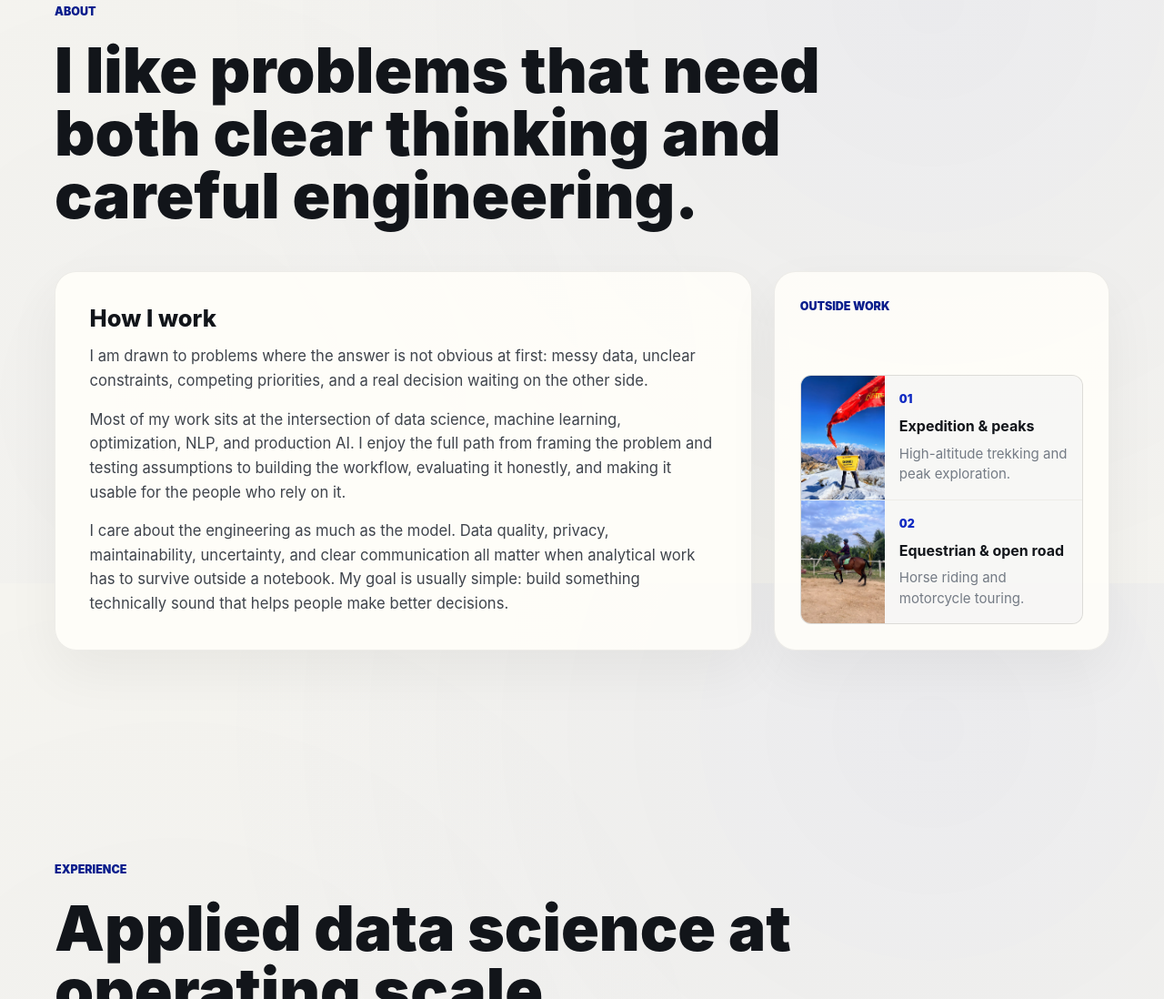
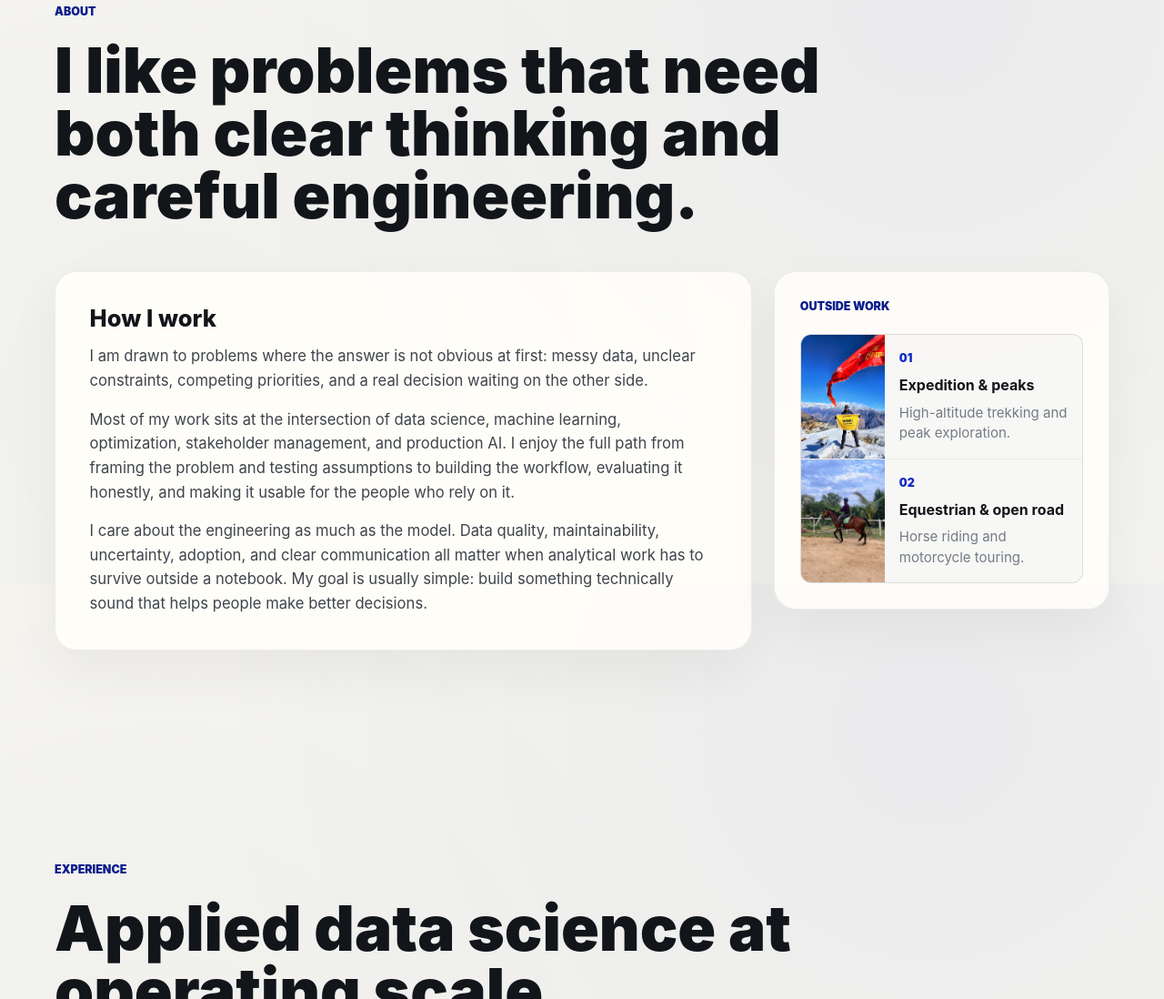
Before and after one commit to anudeep-peela/anudeep-peela.github.io, a website: page index.html in a window 1280 px wide. Shown: the part 959-2057 px from the top of the page at 91% size. Drawn offline with Linux system fonts and the light colour scheme.

Commit message:
Tighten about card spacing and copy

```diff
--- a/index.html
+++ b/index.html
@@ -113,8 +113,8 @@
                 <article class="about-card about-story">
                     <h3>How I work</h3>
                     <p>I am drawn to problems where the answer is not obvious at first: messy data, unclear constraints, competing priorities, and a real decision waiting on the other side.</p>
-                    <p>Most of my work sits at the intersection of data science, machine learning, optimization, NLP, and production AI. I enjoy the full path from framing the problem and testing assumptions to building the workflow, evaluating it honestly, and making it usable for the people who rely on it.</p>
-                    <p>I care about the engineering as much as the model. Data quality, privacy, maintainability, uncertainty, and clear communication all matter when analytical work has to survive outside a notebook. My goal is usually simple: build something technically sound that helps people make better decisions.</p>
+                    <p>Most of my work sits at the intersection of data science, machine learning, optimization, stakeholder management, and production AI. I enjoy the full path from framing the problem and testing assumptions to building the workflow, evaluating it honestly, and making it usable for the people who rely on it.</p>
+                    <p>I care about the engineering as much as the model. Data quality, maintainability, uncertainty, adoption, and clear communication all matter when analytical work has to survive outside a notebook. My goal is usually simple: build something technically sound that helps people make better decisions.</p>
                 </article>
 
                 <aside class="about-card about-side" aria-label="Outside work">
--- a/style.css
+++ b/style.css
@@ -368,14 +368,14 @@ p {
 .about-side {
   display: flex;
   flex-direction: column;
-  justify-content: space-between;
+  align-self: start;
   padding: clamp(1.25rem, 2.4vw, 1.75rem);
 }
 
 .life-list {
   display: grid;
   gap: 1px;
-  margin-top: 1rem;
+  margin-top: 0.8rem;
   overflow: hidden;
   border: 1px solid var(--line);
   border-radius: var(--radius-sm);
@@ -397,6 +397,9 @@ p {
 }
 
 .life-item div {
+  display: flex;
+  flex-direction: column;
+  justify-content: center;
   padding: 1rem;
 }
 
```
